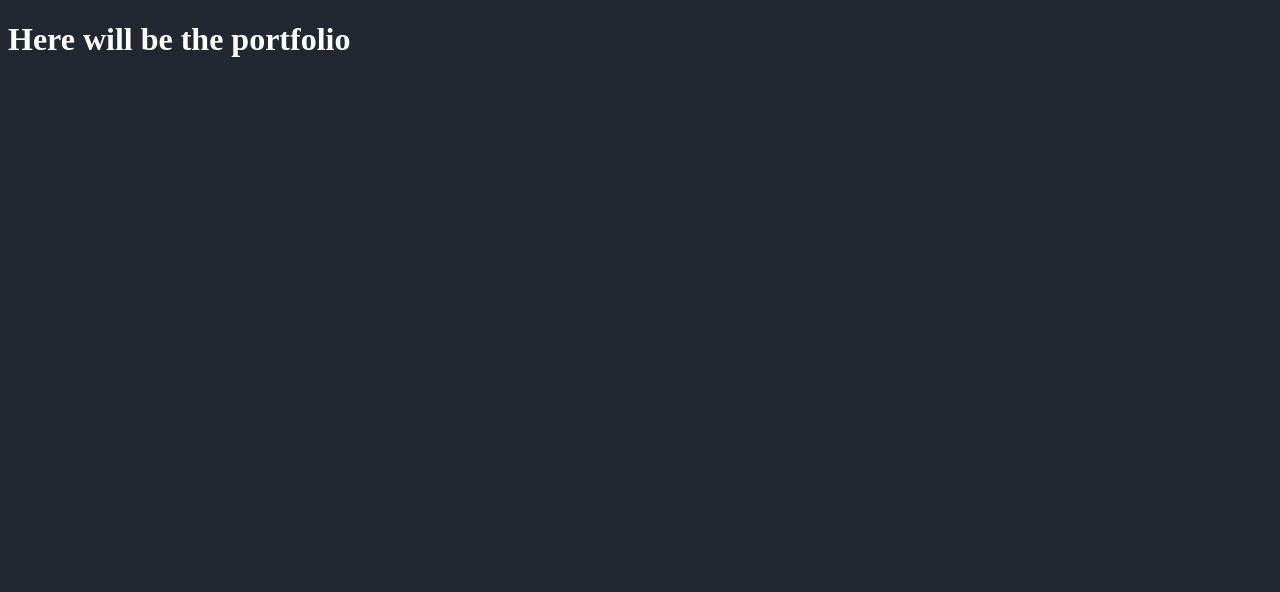
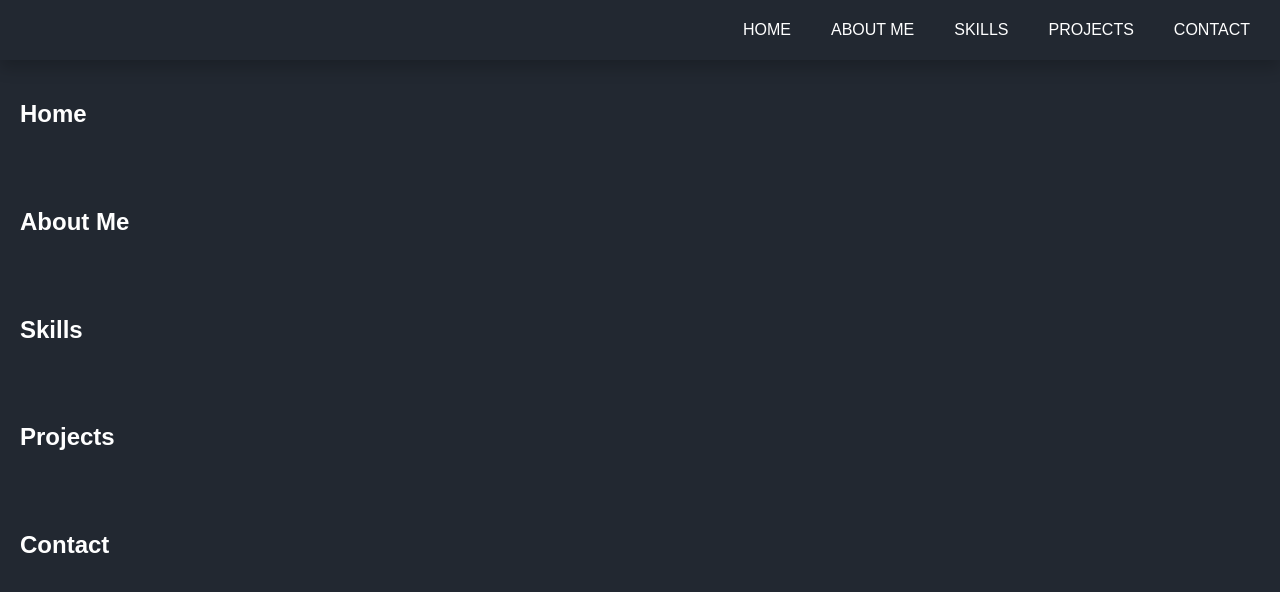
Before and after one commit to BartekArseniuk/vue-portfolio, a Vue app: page / in a window 1280 px wide. Shown: the top 592 px of the page. Built offline with nearby package versions, Linux system fonts and the light colour scheme.

Commit message:
Add basic project structure

```diff
--- a/src/components/MainView.vue
+++ b/src/components/MainView.vue
@@ -1,13 +1,102 @@
 <template>
-    <h1>Here will be the portfolio</h1>
+    <div>
+      <div class="app-bar">
+        <div class="logo"></div>
+        <nav class="nav">
+          <button @click="scrollTo('home')">HOME</button>
+          <button @click="scrollTo('about')">ABOUT ME</button>
+          <button @click="scrollTo('skills')">SKILLS</button>
+          <button @click="scrollTo('projects')">PROJECTS</button>
+          <button @click="scrollTo('contact')">CONTACT</button>
+        </nav>
+      </div>
+
+      <main>
+        <section id="home">
+          <h1>Home</h1>
+        </section>
+        <section id="about">
+          <h1>About Me</h1>
+        </section>
+        <section id="skills">
+          <h1>Skills</h1>
+        </section>
+        <section id="projects">
+          <h1>Projects</h1>
+        </section>
+        <section id="contact">
+          <h1>Contact</h1>
+        </section>
+      </main>
+    </div>
   </template>
+
+  <script>
+  export default {
+    methods: {
+      scrollTo(sectionId) {
+        const element = document.getElementById(sectionId);
+        if (element) {
+          element.scrollIntoView({ behavior: 'smooth' });
+        }
+      }
+    }
+  }
+  </script>
 
   <style>
   body {
     background-color: #222831;
+    margin: 0;
+    font-family: Arial, sans-serif;
+  }
+
+  .app-bar {
+    position: fixed;
+    top: 0;
+    left: 0;
+    right: 0;
+    background-color: #222831;
+    color: white;
+    display: flex;
+    justify-content: space-between;
+    align-items: center;
+    padding: 0 20px;
+    height: 60px;
+    box-shadow: 0 8px 15px rgba(0, 0, 0, 0.2);
+    z-index: 1000;
+  }
+
+  .nav {
+    display: flex;
+    gap: 20px;
+  }
+
+  .nav button {
+    background: none;
+    border: none;
+    color: white;
+    font-size: 1em;
+    padding: 10px;
+    cursor: pointer;
+    border-radius: 5px;
+    transition: background-color 0.3s ease;
+  }
+
+  .nav button:hover {
+    color: #7060D3;
+  }
+
+  main {
+    padding-top: 60px;
+  }
+
+  section {
+    padding: 20px;
+    color: white;
   }
 
   h1 {
     color: white;
   }
-</style>
+  </style>
```
